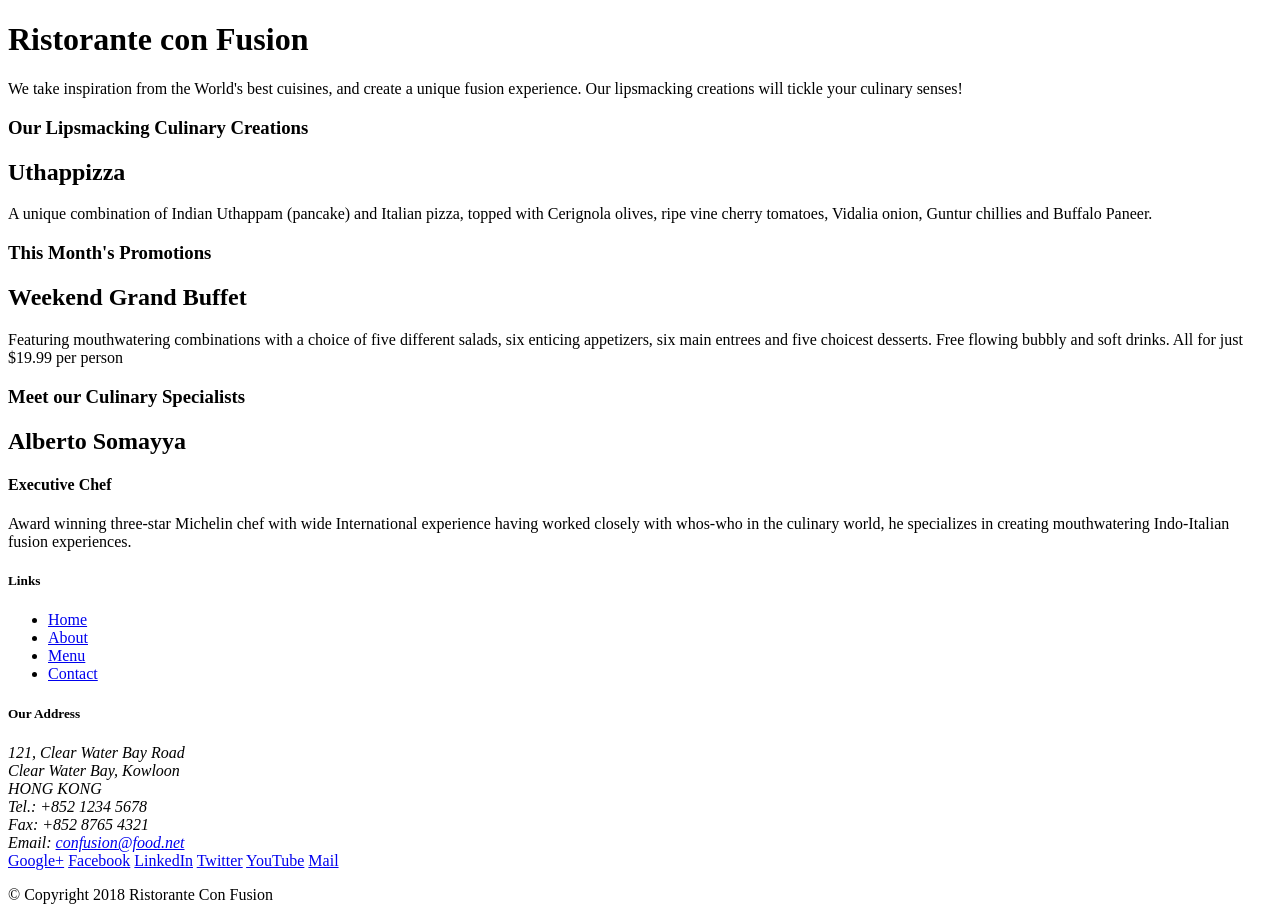
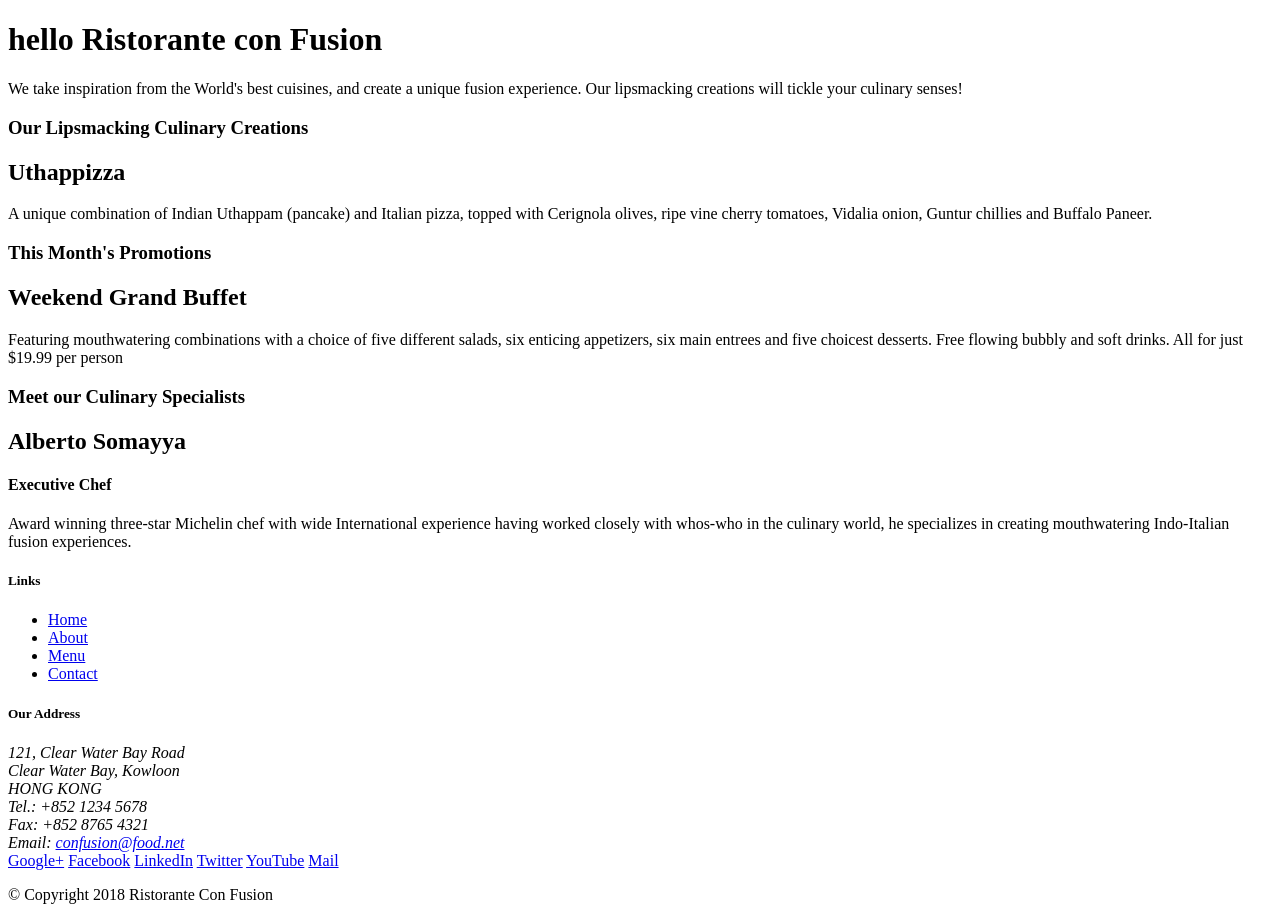
Before and after one commit to deepansh09/webdevlop, a website: page index.html in a window 1280 px wide. Drawn offline with Linux system fonts and the light colour scheme.

Commit message:
test commit

```diff
--- a/index.html
+++ b/index.html
@@ -11,7 +11,7 @@
         <div>
             <div>
                 <div>
-                    <h1>Ristorante con Fusion</h1>
+                    <h1> hello Ristorante con Fusion</h1>
                     <p>We take inspiration from the World's best cuisines, and create a unique fusion experience. Our lipsmacking creations will tickle your culinary senses!</p>
                 </div>
                 <div>
```
